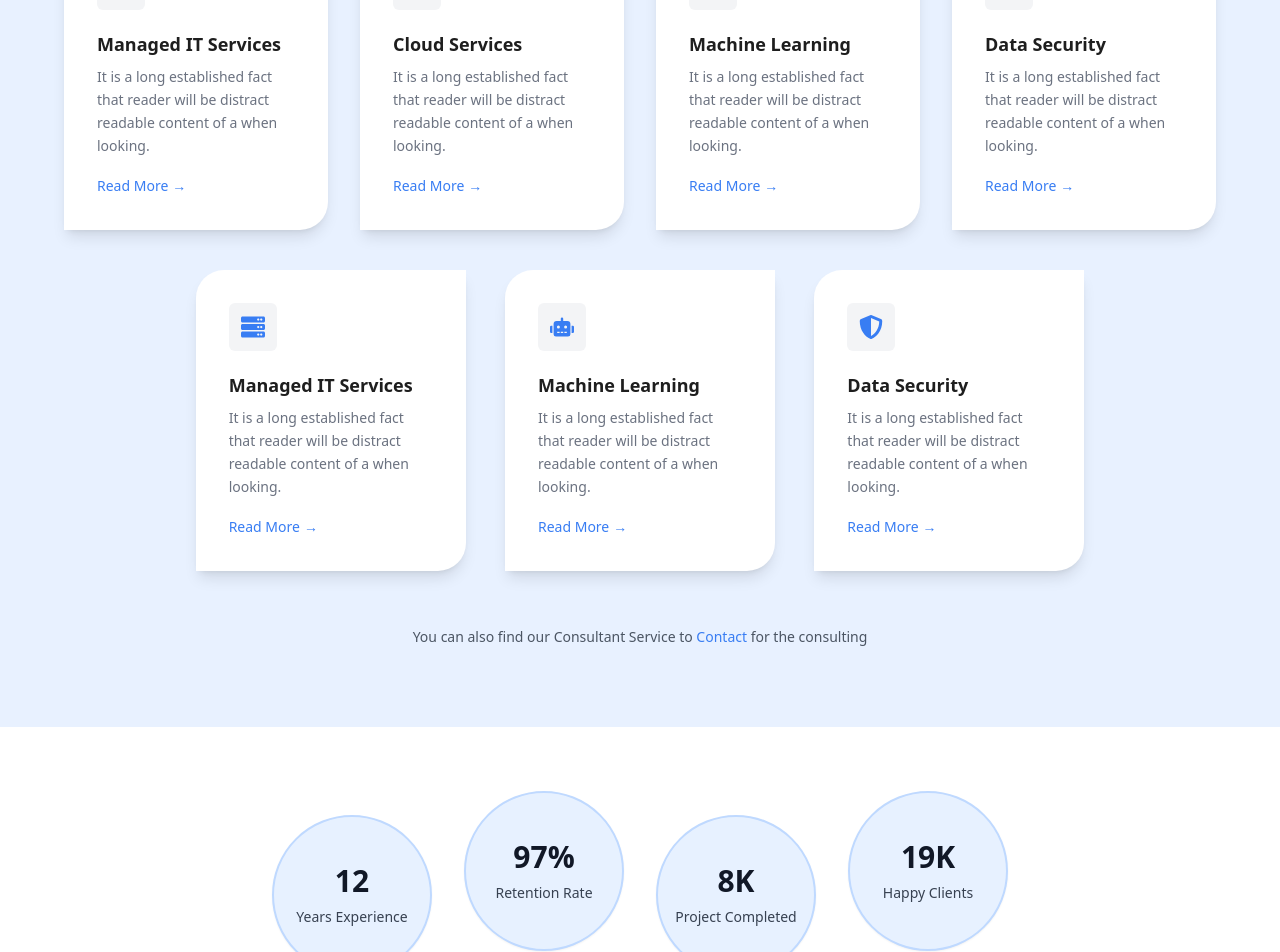
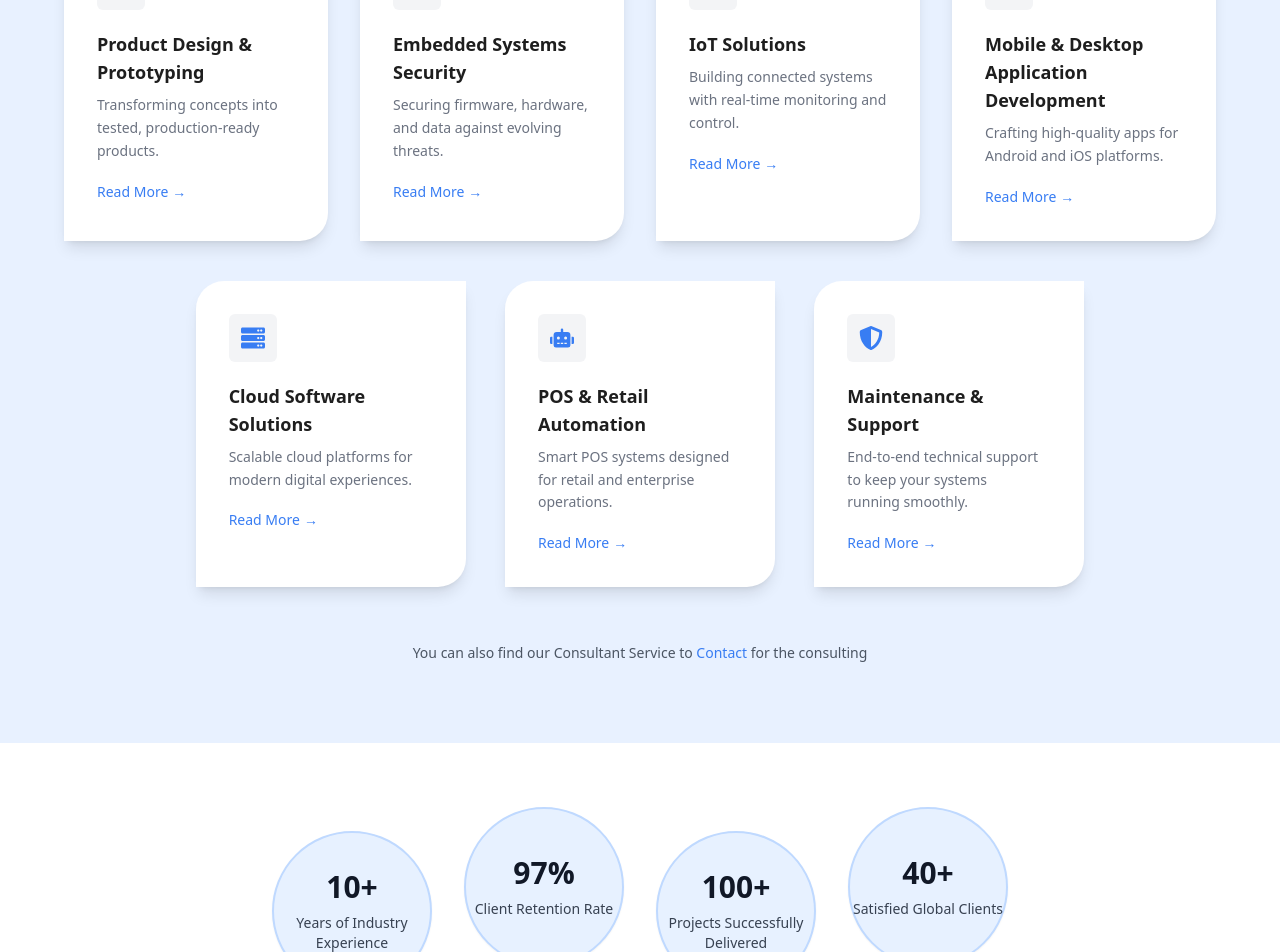
Before and after one commit to zohaibyounas/new-iwiz-sols-site, a Next.js app: page / in a window 1280 px wide. Shown: the part 1800-2752 px from the top of the page. Built offline with nearby package versions, Linux system fonts and the light colour scheme.

Commit message:
fix the links

```diff
--- a/components/Homeservices.jsx
+++ b/components/Homeservices.jsx
@@ -4,51 +4,49 @@ import { FaCloud, FaShieldAlt, FaRobot, FaServer } from "react-icons/fa";
 
 const services = [
   {
-    title: "Managed IT Services",
+    title: "Product Design & Prototyping",
     description:
-      "It is a long established fact that reader will be distract readable content of a when looking.",
+      "Transforming concepts into tested, production-ready products.",
     icon: FaServer,
     url: "/services/ManagedITServices",
   },
   {
-    title: "Cloud Services",
+    title: "Embedded Systems Security",
     description:
-      "It is a long established fact that reader will be distract readable content of a when looking.",
+      "Securing firmware, hardware, and data against evolving threats.",
     icon: FaCloud,
     url: "/services/CloudServices",
   },
   {
-    title: "Machine Learning",
+    title: "IoT Solutions",
     description:
-      "It is a long established fact that reader will be distract readable content of a when looking.",
+      "Building connected systems with real-time monitoring and control.",
     icon: FaRobot,
     url: "/services/MachineLearning", // No specific URL provided, using #
   },
   {
-    title: "Data Security",
-    description:
-      "It is a long established fact that reader will be distract readable content of a when looking.",
+    title: "Mobile & Desktop Application Development",
+    description: "Crafting high-quality apps for Android and iOS platforms.",
     icon: FaShieldAlt,
     url: "/services/DataSecurity",
   },
   {
-    title: "Managed IT Services",
-    description:
-      "It is a long established fact that reader will be distract readable content of a when looking.",
+    title: "Cloud Software Solutions",
+    description: "Scalable cloud platforms for modern digital experiences.",
     icon: FaServer,
     url: "/services/ManagedITServices",
   },
   {
-    title: "Machine Learning",
+    title: "POS & Retail Automation",
     description:
-      "It is a long established fact that reader will be distract readable content of a when looking.",
+      "Smart POS systems designed for retail and enterprise operations.",
     icon: FaRobot,
     url: "#", // No specific URL provided, using #
   },
   {
-    title: "Data Security",
+    title: "Maintenance & Support",
     description:
-      "It is a long established fact that reader will be distract readable content of a when looking.",
+      "End-to-end technical support to keep your systems running smoothly.",
     icon: FaShieldAlt,
     url: "/services/DataSecurity",
   },
--- a/components/OurProcess.jsx
+++ b/components/OurProcess.jsx
@@ -3,31 +3,31 @@ import React from "react";
 import Image from "next/image";
 
 const stats = [
-  { value: "12", label: "Years Experience", offset: "mt-6" },
-  { value: "97%", label: "Retention Rate", offset: "mt-0" },
-  { value: "8K", label: "Project Completed", offset: "mt-6" },
-  { value: "19K", label: "Happy Clients", offset: "mt-0" },
+  { value: "10+", label: "Years of Industry Experience", offset: "mt-6" },
+  { value: "97%", label: "Client Retention Rate", offset: "mt-0" },
+  { value: "100+", label: "Projects Successfully Delivered", offset: "mt-6" },
+  { value: "40+", label: "Satisfied Global Clients", offset: "mt-0" },
 ];
 
 const steps = [
   {
     title: "Initiation & Planning",
     description:
-      "We are architects innovation trailblazers of technological advancement",
+      "We analyze requirements, define scope, and plan scalable IT solutions.",
     step: "STEP - 01",
     image: "/illustration.png",
   },
   {
     title: "Execution & Development",
     description:
-      "We are architects innovation trailblazers of technological advancement",
+      "We develop, integrate, and deliver reliable IT products efficiently globally.",
     step: "STEP - 02",
     image: "/illustration1.png",
   },
   {
     title: "Testing & Maintenance",
     description:
-      "We are architects innovation trailblazers of technological advancement",
+      "We test, optimize, and maintain systems ensuring performance, security, reliability.",
     step: "STEP - 03",
     image: "/illustration2.png",
   },
```
